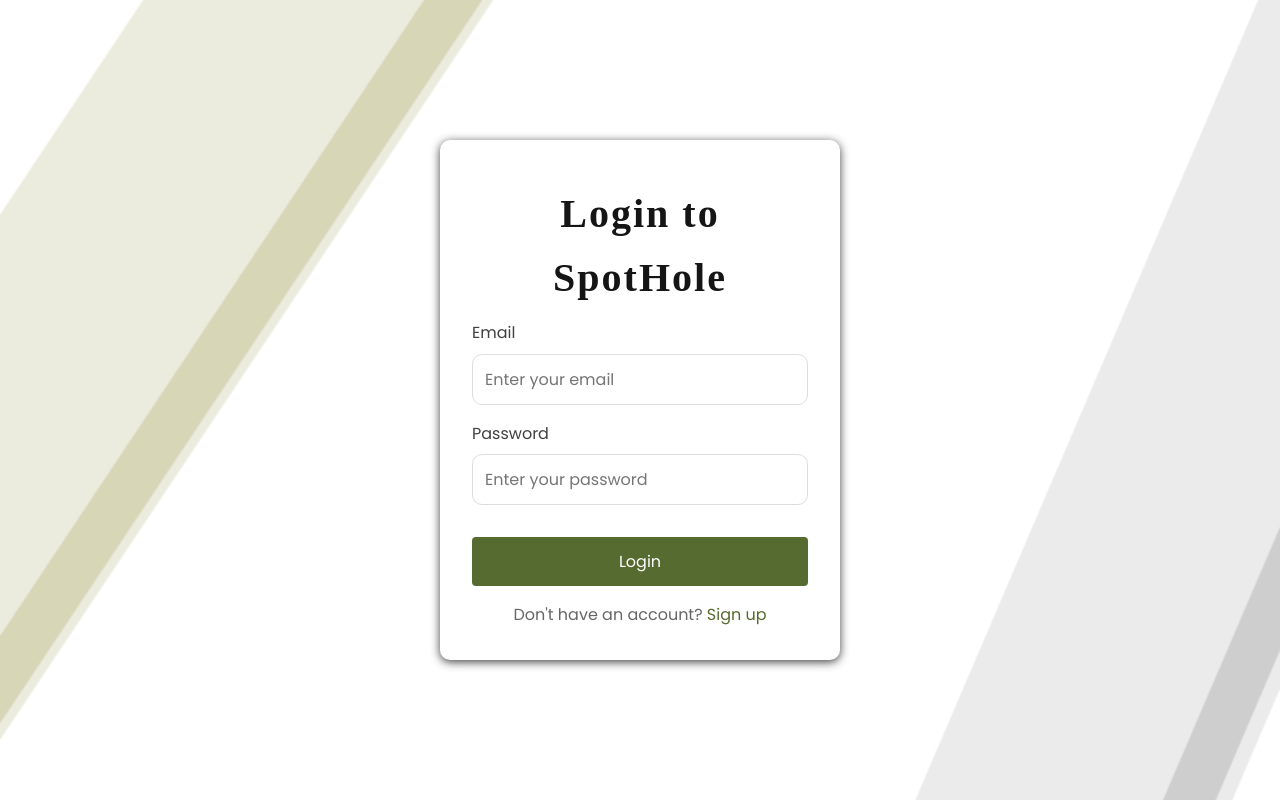
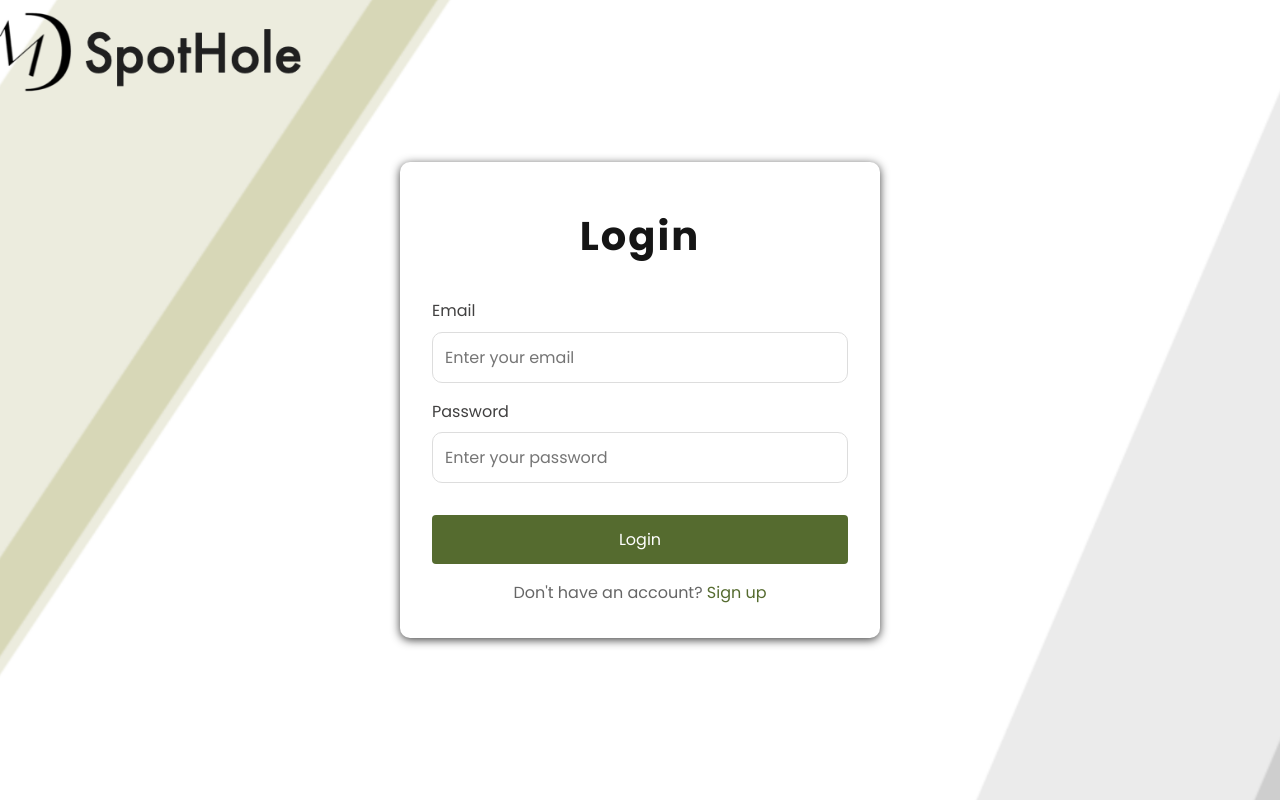
Before and after one commit to Sai-Krishna-Nair/SpotHole-Project, a React (Vite) app in the folder client/: page /login in a window 1280 px wide. Built offline with nearby package versions, Linux system fonts and the light colour scheme.

Commit message:
login page changes

```diff
--- a/client/src/Pages/Login.jsx
+++ b/client/src/Pages/Login.jsx
@@ -55,9 +55,10 @@
     };
 
     return (
+
         <div className="auth-container">
             <div className="auth-box">
-                <h2>Login to SpotHole</h2>
+                <h2>Login</h2>
                 {error && <div className="error-message">{error}</div>}
                 <form onSubmit={handleSubmit}>
                     <div className="form-group">
--- a/client/src/Pages/Signup.jsx
+++ b/client/src/Pages/Signup.jsx
@@ -61,7 +61,7 @@
     return (
         <div className="auth-container">
             <div className="auth-box">
-                <h2>Create Account</h2>
+                <h2>Sign Up</h2>
                 {error && <div className="error-message">{error}</div>}
                 {successMessage && <div className="success-message">{successMessage}</div>}
                 <form onSubmit={handleSubmit}>
--- a/client/src/components/Home/Hero.jsx
+++ b/client/src/components/Home/Hero.jsx
@@ -5,10 +5,10 @@
     return (
         <section className="hero">
             <div className="hero-content">
-                <h1>AI-Powered Road Safety</h1>
+                <h1>Data-Driven Road Safety</h1>
                 <div className="logo-content">
                     <span id="logo-content-text">
-                        An innovative solution for safer roads. We leverage AI to detect potholes,
+                        An innovative solution for safer roads. We use machine learning to identify potholes,
                         enhance maintenance, and ensure smoother journeys.
                     </span>
                 </div>
--- a/client/src/styles/AccountSettings.css
+++ b/client/src/styles/AccountSettings.css
@@ -63,8 +63,8 @@
 }
 
 button {
-    color: black;
-    background-color:rgb(255, 255, 255);
+    color: white;
+    background-color:#556b2f;
     border: 1px solid #556b2f;
     padding: 10px 20px;
     border-radius: 8px;
--- a/client/src/styles/Auth.css
+++ b/client/src/styles/Auth.css
@@ -18,13 +18,14 @@
     border-radius: 10px;
     box-shadow: 0 2px 10px rgba(0, 0, 0, 0.751);
     width: 100%;
-    max-width: 400px;
+    max-width: 480px;
 }
 .auth-box h2{
-    font-family: Boring Sans B Trial;
+    font-family: Poppins;
     letter-spacing: 2px;
     margin: 10px;
     color: rgb(21, 21, 21);
+    margin-bottom: 30px;
 }
 /* Form Group Styling */
 .form-group {
--- a/client/src/styles/Profile.css
+++ b/client/src/styles/Profile.css
@@ -98,8 +98,8 @@
 }
 
 .tab.active {
-    background-color: #91af5c;
-    color: white;
+    color:  #a1c95d;
+    background-color: #191717;
 }
 
 .tab:hover {
```
Also changed, not shown: client/src/assets/signup-login-bg.png.
